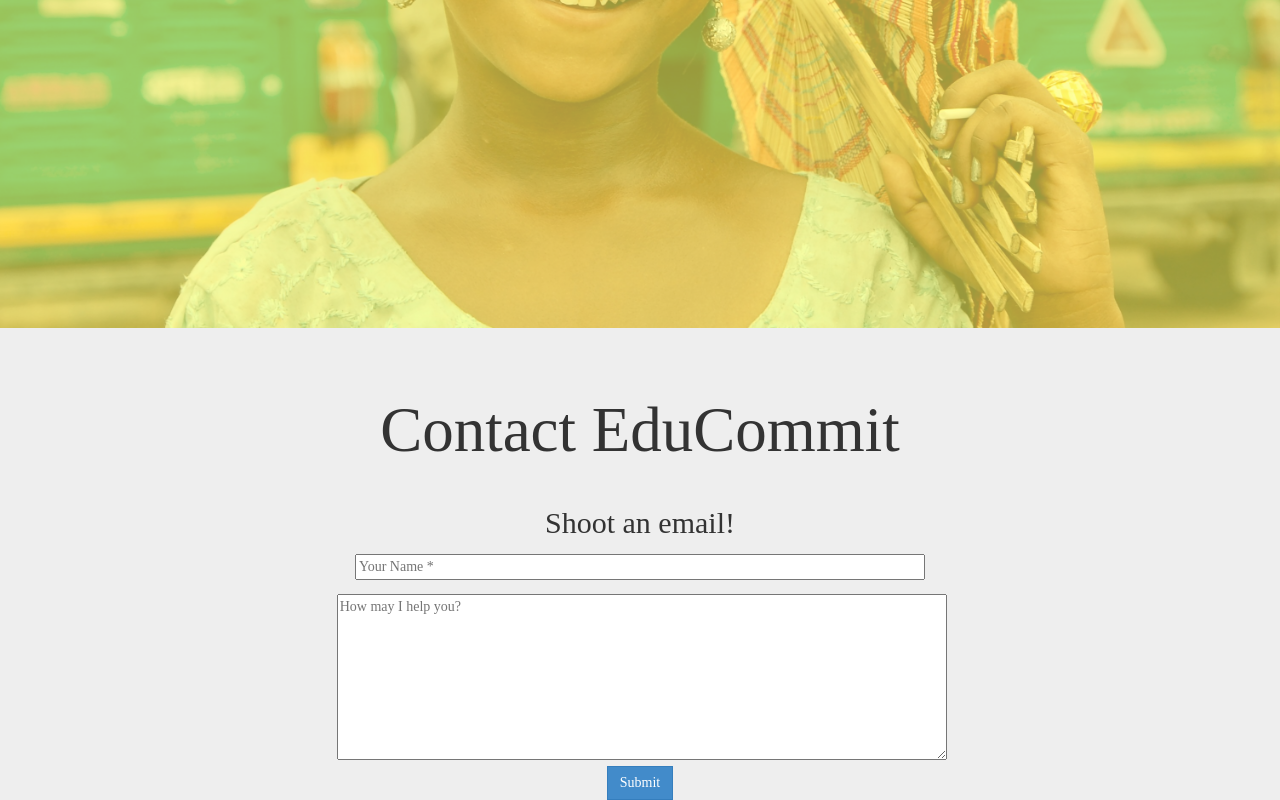
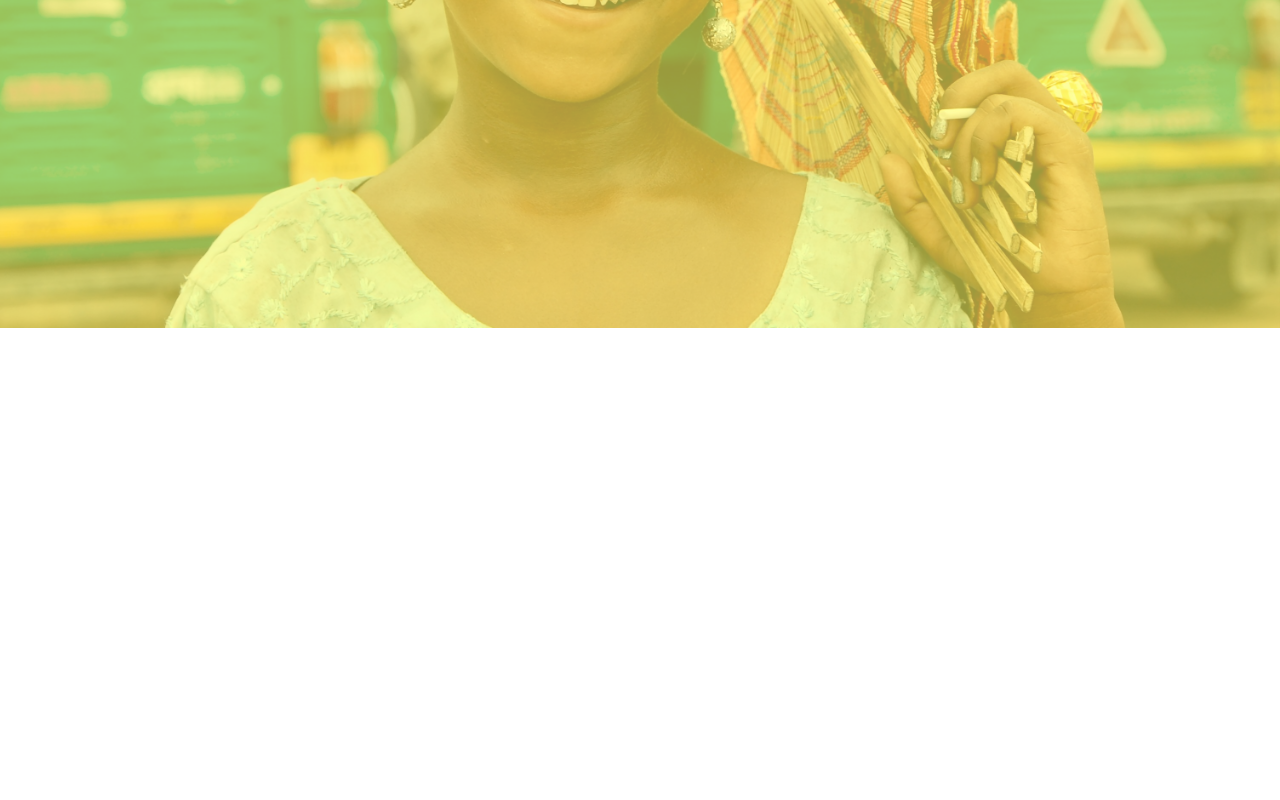
Before and after one commit to educommit/about, a plain HTML site: page index.html in a window 1280 px wide. Shown: the part 2822-3622 px from the top of the page. After the commit the page ends 3150 px from the top, so only its background shows below. Drawn offline with Linux system fonts and the light colour scheme; a script that the page names is missing; a web font is replaced by a local one.

Commit message:
Update index.html

```diff
--- a/index.html
+++ b/index.html
@@ -60,40 +60,6 @@
         </div>
       </div>
     </div>
-      <div class="jumbotron jumbotron-job" id="contact" align="center">
-      <div class="container">
-        <h1>Contact EduCommit</h1>
-        <hr class="divider wow zoomIn">
-        <h2>Shoot an email!</h2>
-        <form action="https://docs.google.com/forms/d/1SfoEoEvrffm9Wwjv_JR6N77VcVjz2DX3w-SNmiYnnDc/formResponse" method="POST" id="ss-form" target="_self" onsubmit=""><ol role="list" class="ss-question-list" style="padding-left: 0">
-<div class="ss-form-question errorbox-good" role="listitem">
-<div dir="ltr" class="ss-item ss-item-required ss-text"><div class="ss-form-entry">
-<label class="ss-q-item-label" for="entry_590052548">
-<span class="ss-required-asterisk" aria-hidden="true"></span></div>
-<div class="ss-q-help ss-secondary-text" dir="ltr"></div></label>
-<input type="text" placeholder="Your Name *" name="entry.590052548" value="" class="ss-q-short" id="entry_590052548" dir="auto" aria-label="Name  " aria-required="true" required="" title="" style="width:50%">
-<div class="error-message" id="364329077_errorMessage"></div>
-</div></div></div> <div class="ss-form-question errorbox-good" role="listitem">
-<div dir="ltr" class="ss-item ss-item-required ss-paragraph-text"><div class="ss-form-entry">
-<label class="ss-q-item-label" for="entry_350270304">
-<div class="ss-q-help ss-secondary-text" dir="ltr"></div></label>
-<textarea name="entry.350270304" rows="8" cols="0" class="ss-q-long" id="entry_350270304" dir="auto" aria-label="How may I help you?  " placeholder="How may I help you?  " aria-required="true" required="" style="width:50%"></textarea>
-<div class="error-message" id="590085839_errorMessage"></div>
-</div></div></div>
-<input type="hidden" name="draftResponse" value="[,,&quot;-358895960907417255&quot;]
-">
-<input type="hidden" name="pageHistory" value="0">
-
-
-<input type="hidden" name="fbzx" value="-358895960907417255">
-
-<div class="ss-item ss-navigate"><table id="navigation-table"><tbody><tr><td class="ss-form-entry goog-inline-block" id="navigation-buttons" dir="ltr">
-<input type="submit" name="submit" value="Submit" id="ss-submit" class="jfk-button jfk-button-action btn btn-primary">
-</td>
-</tr></tbody></table></div></ol></form>
-
-      </div>
-    </div>
     <script type="text/javascript">var cw = $('.us').width();
 $('.us').css({'height':cw+'px'});</script>
   </body>
```
